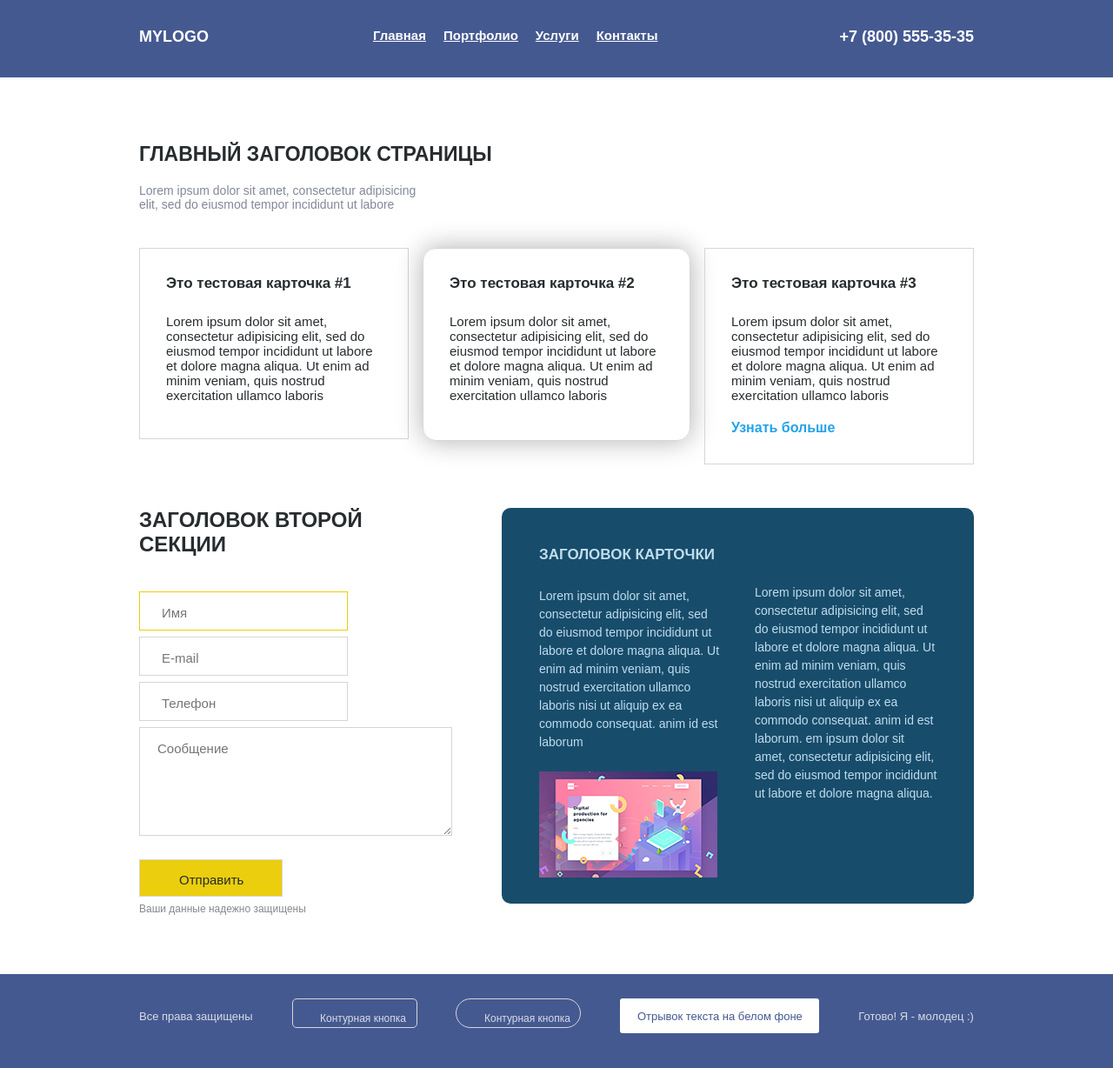
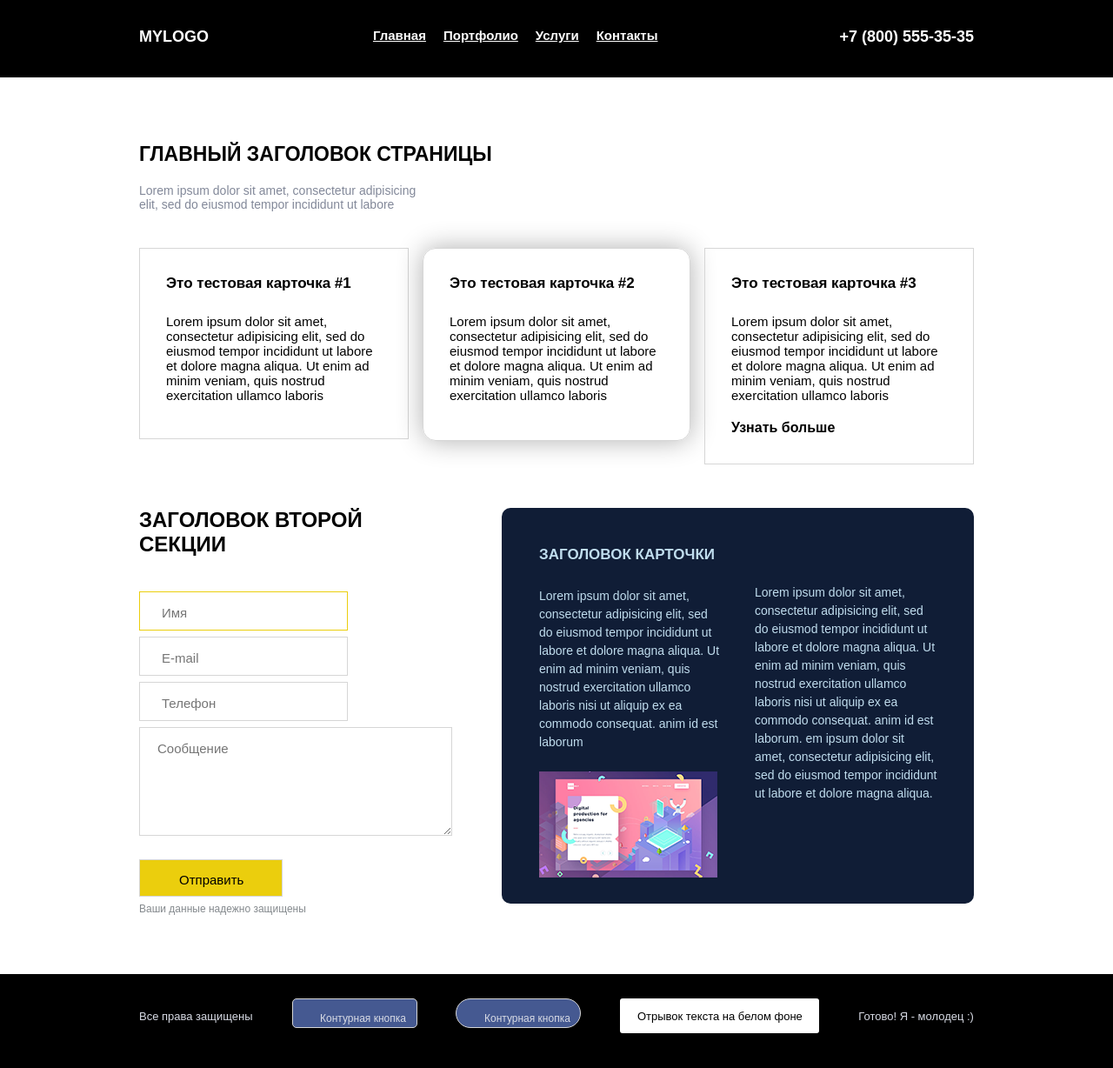
Before and after one commit to ShAmRoWw/web_3sem, a plain HTML site: page lab3/index.html in a window 1280 px wide. Shown: the whole page at 87% size. Drawn offline with Linux system fonts and the light colour scheme.

Commit message:
lab3 update

```diff
--- a/lab3/css/main.css
+++ b/lab3/css/main.css
@@ -2,7 +2,7 @@
 	margin: 0;
 	padding: 0;
 	font-family: Arial, sans-serif;
-	color: #272c2f;
+	color: #000000;
 }
 
 ul, li{
@@ -16,7 +16,7 @@ ul, li{
 }
 
 .navigation{
-	background: #455991;
+	background: #000000;
 }
 
 .menu{
@@ -106,7 +106,7 @@ h3{
 
 .test3 a{
 	text-decoration: none;
-	color: #22a2ec;
+	color: #000000;
 	font-weight: bold;
 }
 
@@ -178,7 +178,7 @@ input{
  }
 
  .card{
- 	background: #184c6b;
+ 	background: #101d36;
  	height: 455px;
  	width: 545px;
  	border-radius: 10px;
@@ -241,7 +241,7 @@ section .container{
 }
 
 .footer{
-	background: #455991;
+	background: #000000;
 }
 
 footer p{
@@ -292,7 +292,7 @@ footer input{
 .white{
 	background: #fff;
 	border-radius: 3px;
-	color: #455991;
+	color: #000000;
 	box-sizing: border-box;
 	text-align: center;
 	padding-top: 13px;
```
